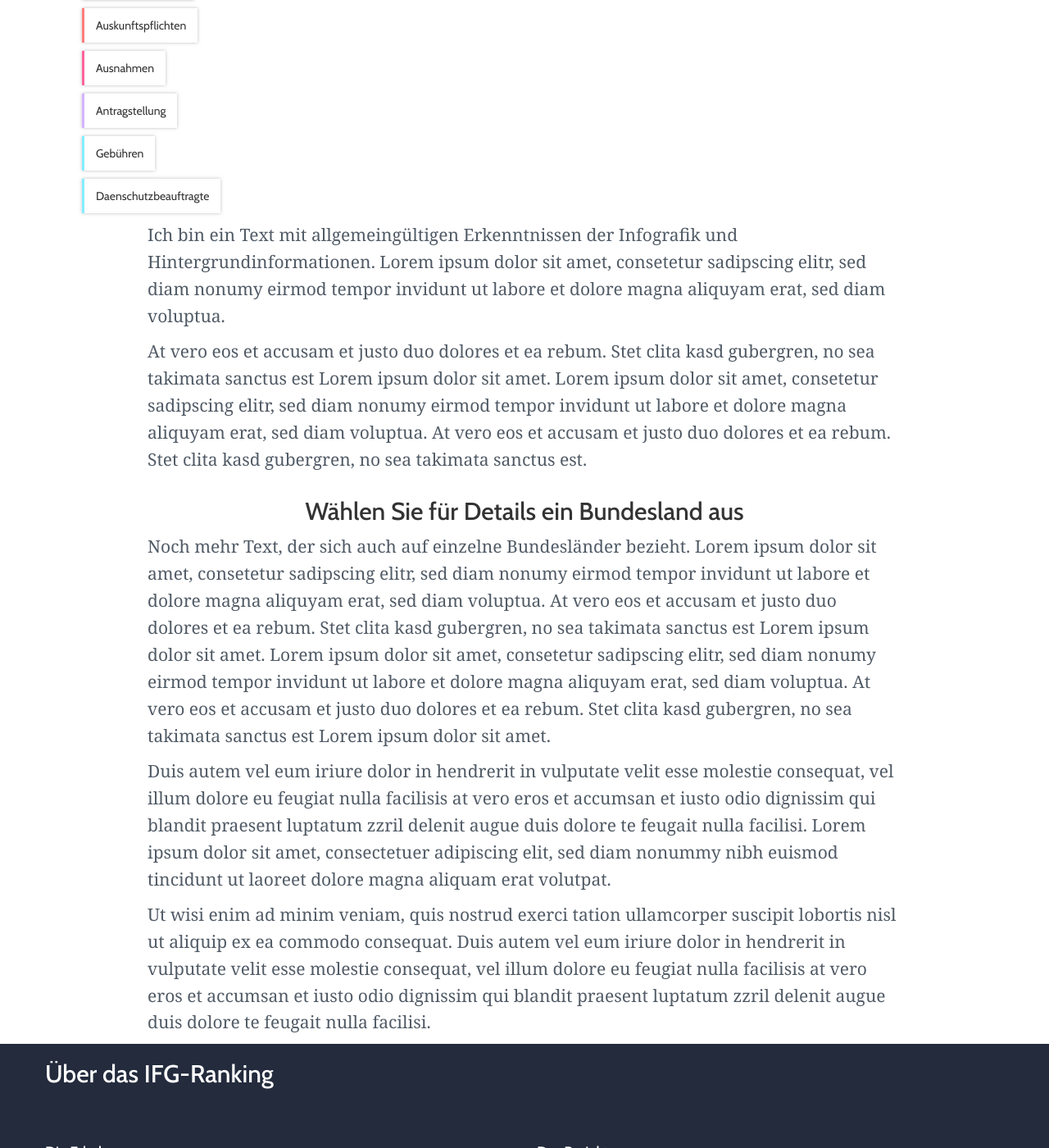
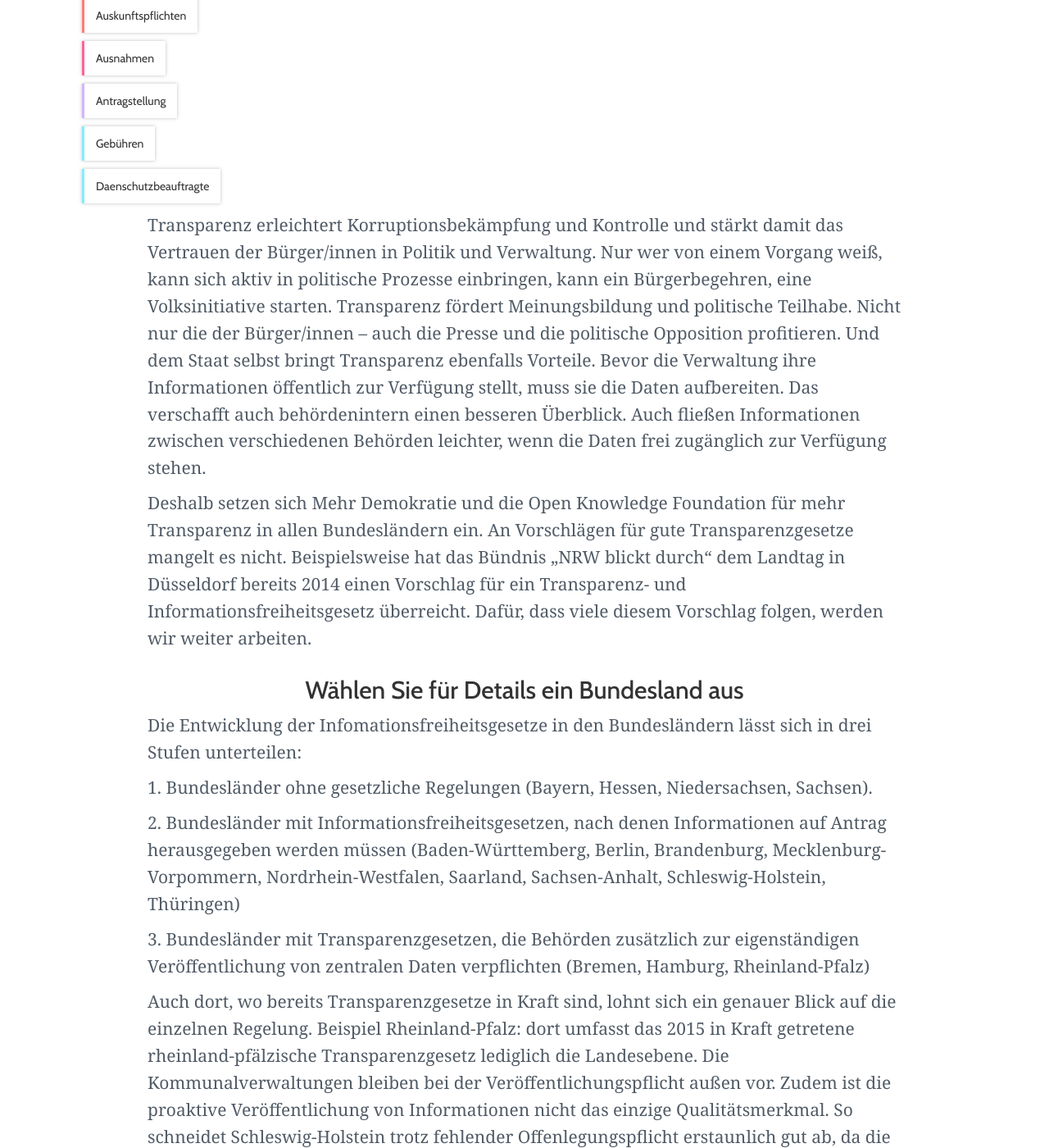
Before and after one commit to okfde/transparenzranking.de, a Jekyll site: the page built from index.html, in a window 1280 px wide and 1400 px high, scrolled down 430 px. Shown: the whole window at 82% size. Built offline with Jekyll 4.4.1, drawn with Linux system fonts in a browser that asks for light colours; nearby versions of some CDN libraries; library files that are not in the unit come from our copies; some of the changed text lies outside the part shown.

Commit message:
update example texts

```diff
--- a/index.html
+++ b/index.html
@@ -7,10 +7,10 @@ layout: default
     <h1 class="">Das große IFG - Ranking</h1>
     <p>
       Jede Person hat das Recht auf staatliche Informationen - doch die Umsetzung dieses Rechts unterscheidet sich innerhalb
-      Deutschlands. Wir haben erstmalig die Informationsfreiheits- und Transparenzgesetze in den deutschen Bundesluandern
+      Deutschlands. Wir haben erstmalig die Informationsfreiheits- und Transparenzgesetze in den deutschen Bundesländern
       miteinander verglichen.
     </p>
-    <p>
+    <p style="font-size:small;">
       <a href="#" class="uppercase">Mehr über uns und die Methodik</a>
     </p>
   </div>
@@ -33,15 +33,19 @@ layout: default
   </div>
   <div class="col-md-offset-1 col-md-10">
     <p>
-      Ich bin ein Text mit allgemeingültigen Erkenntnissen der Infografik und Hintergrundinformationen. Lorem ipsum dolor
-      sit amet, consetetur sadipscing elitr, sed diam nonumy eirmod tempor invidunt ut labore et dolore magna aliquyam erat,
-      sed diam voluptua.
+      Transparenz erleichtert Korruptionsbekämpfung und Kontrolle und stärkt damit das Vertrauen der Bürger/innen in Politik und
+      Verwaltung. Nur wer von einem Vorgang weiß, kann sich aktiv in politische Prozesse einbringen, kann ein Bürgerbegehren, eine
+      Volksinitiative starten. Transparenz fördert Meinungsbildung und politische Teilhabe. Nicht nur die der Bürger/innen –
+      auch die Presse und die politische Opposition profitieren. Und dem Staat selbst bringt Transparenz ebenfalls Vorteile.
+      Bevor die Verwaltung ihre Informationen öffentlich zur Verfügung stellt, muss sie die Daten aufbereiten. Das verschafft auch
+      behördenintern einen besseren Überblick. Auch fließen Informationen zwischen verschiedenen Behörden leichter, wenn die Daten
+      frei zugänglich zur Verfügung stehen.
     </p>
     <p>
-      At vero eos et accusam et justo duo dolores et ea rebum. Stet clita kasd gubergren, no sea takimata
-      sanctus est Lorem ipsum dolor sit amet. Lorem ipsum dolor sit amet, consetetur sadipscing elitr, sed diam nonumy eirmod
-      tempor invidunt ut labore et dolore magna aliquyam erat, sed diam voluptua. At vero eos et accusam et justo duo dolores
-      et ea rebum. Stet clita kasd gubergren, no sea takimata sanctus est.
+      Deshalb setzen sich Mehr Demokratie und die Open Knowledge Foundation für mehr Transparenz in allen Bundesländern ein.
+      An Vorschlägen für gute Transparenzgesetze mangelt es nicht. Beispielsweise hat das Bündnis „NRW blickt durch“ dem Landtag
+      in Düsseldorf bereits 2014 einen Vorschlag für ein Transparenz- und Informationsfreiheitsgesetz überreicht. Dafür, dass viele
+      diesem Vorschlag folgen, werden wir weiter arbeiten.
     </p>
   </div>
 
@@ -51,24 +55,25 @@ layout: default
       <div id="map"></div>
     </div>
     <p>
-      Noch mehr Text, der sich auch auf einzelne Bundesländer bezieht. Lorem ipsum dolor sit amet, consetetur sadipscing
-      elitr, sed diam nonumy eirmod tempor invidunt ut labore et dolore magna aliquyam erat, sed diam voluptua. At vero
-      eos et accusam et justo duo dolores et ea rebum. Stet clita kasd gubergren, no sea takimata sanctus est Lorem ipsum
-      dolor sit amet. Lorem ipsum dolor sit amet, consetetur sadipscing elitr, sed diam nonumy eirmod tempor invidunt ut
-      labore et dolore magna aliquyam erat, sed diam voluptua. At vero eos et accusam et justo duo dolores et ea rebum.
-      Stet clita kasd gubergren, no sea takimata sanctus est Lorem ipsum dolor sit amet.
+      Die Entwicklung der Infomationsfreiheitsgesetze in den Bundesländern lässt sich in drei Stufen unterteilen:
     </p>
     <p>
-      Duis autem vel eum iriure dolor in hendrerit in vulputate velit esse molestie consequat, vel illum dolore eu feugiat
-      nulla facilisis at vero eros et accumsan et iusto odio dignissim qui blandit praesent luptatum zzril delenit augue
-      duis dolore te feugait nulla facilisi. Lorem ipsum dolor sit amet, consectetuer adipiscing elit, sed diam nonummy
-      nibh euismod tincidunt ut laoreet dolore magna aliquam erat volutpat.
+      1. Bundesländer ohne gesetzliche Regelungen (Bayern, Hessen, Niedersachsen, Sachsen).
     </p>
     <p>
-      Ut wisi enim ad minim veniam, quis nostrud exerci tation ullamcorper
-      suscipit lobortis nisl ut aliquip ex ea commodo consequat. Duis autem vel eum iriure dolor in hendrerit in vulputate
-      velit esse molestie consequat, vel illum dolore eu feugiat nulla facilisis at vero eros et accumsan et iusto odio
-      dignissim qui blandit praesent luptatum zzril delenit augue duis dolore te feugait nulla facilisi.
+      2. Bundesländer mit Informationsfreiheitsgesetzen, nach denen Informationen auf Antrag herausgegeben werden müssen (Baden-Württemberg, Berlin, Brandenburg, Mecklenburg-Vorpommern, Nordrhein-Westfalen, Saarland, Sachsen-Anhalt, Schleswig-Holstein, Thüringen)
+    </p>
+    <p>
+      3. Bundesländer mit Transparenzgesetzen, die Behörden zusätzlich zur eigenständigen Veröffentlichung von zentralen Daten verpflichten (Bremen, Hamburg, Rheinland-Pfalz)
+    </p>
+    <p>
+      Auch dort, wo bereits Transparenzgesetze in Kraft sind, lohnt sich ein genauer Blick auf die einzelnen Regelung.
+      Beispiel Rheinland-Pfalz: dort umfasst das 2015 in Kraft getretene rheinland-pfälzische Transparenzgesetz lediglich die
+      Landesebene. Die Kommunalverwaltungen bleiben bei der Veröffentlichungspflicht außen vor.
+      Zudem ist die proaktive Veröffentlichung von Informationen nicht das einzige Qualitätsmerkmal.
+      So schneidet Schleswig-Holstein trotz fehlender Offenlegungspflicht erstaunlich gut ab, da die weiteren Regelungen in einigen
+      Teilen gut sind; andernorts sind Ausnahmen von der Veröffentlichungspflicht so weit gefasst, dass wichtige Infomationen doch
+      verborgen bleiben – zum Beispiel wenn Betriebs-und Geschäftsgeheimnisse ins Spiel kommen.
     </p>
   </div>
 
```
